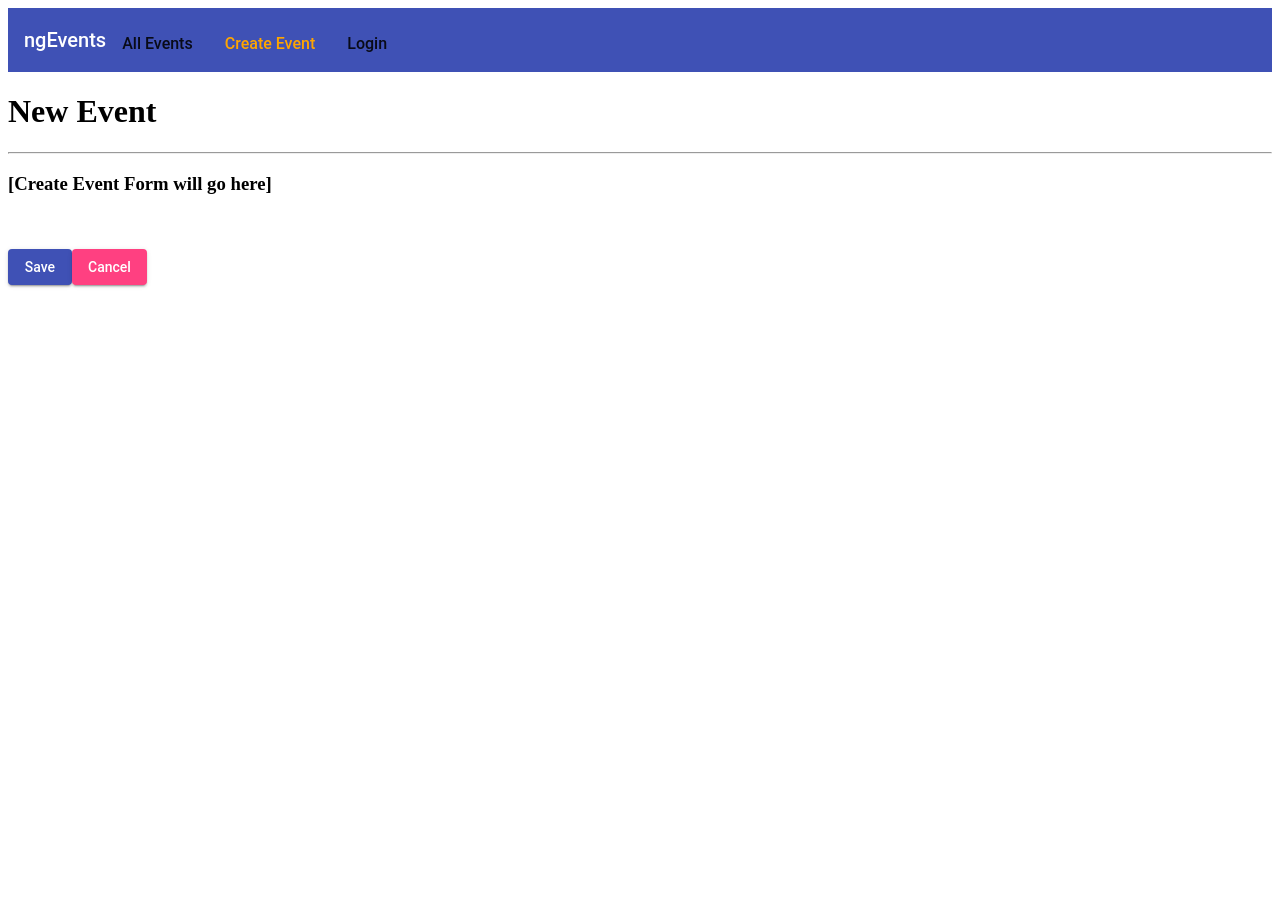
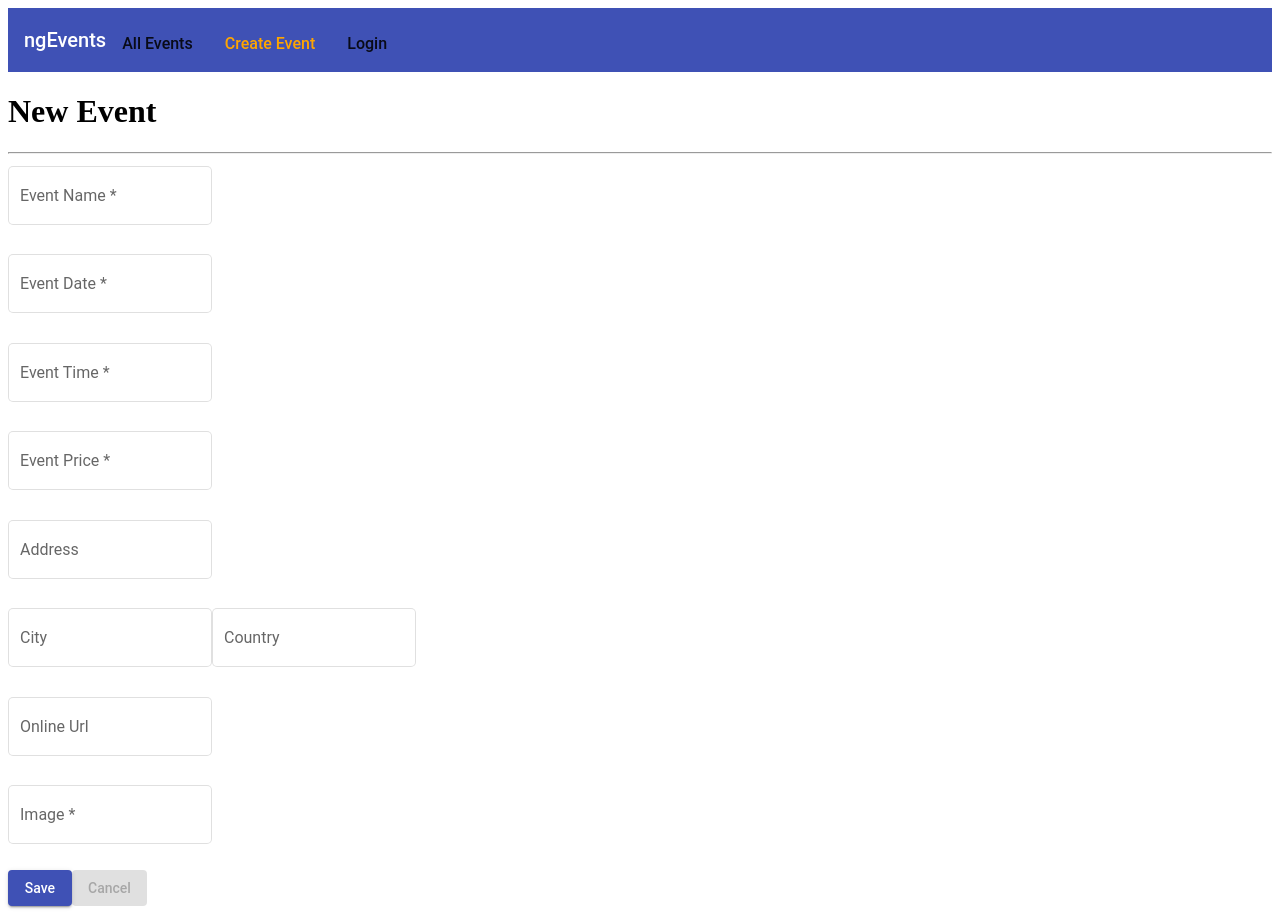
Before and after one commit to achutkiran/Angular-Tutorial-pluralsight, an Angular app: page /events/new in a window 1280 px wide. Before the commit the page ends 800 px from the top, so only its background shows below. Built offline with nearby package versions, Linux system fonts and the light colour scheme.

Commit message:
template-based form advance using ngModelGroup to group values

```diff
--- a/src/app/events/create-event.component.html
+++ b/src/app/events/create-event.component.html
@@ -1,9 +1,54 @@
 <h1>New Event</h1>
 <hr>
-<div>
-    <h3>[Create Event Form will go here]</h3>
-    <br>
-    <br>
-    <button mat-raised-button color="primary">Save</button>
-    <button mat-raised-button color="accent" (click)="cancel()">Cancel</button>
-</div>
+<form #newEventForm="ngForm" (ngSubmit)="saveEvent(newEventForm.value)" class="flexForm">
+    <mat-form-field appearance="outline">
+        <mat-label>Event Name</mat-label>
+        <input matInput (ngModel)="newEvent.name" name="name" required type="text" placeholder="Name of your event...">
+        <mat-error *ngIf="newEventForm.controls['name']?.invalid">Required</mat-error>
+    </mat-form-field>
+    <mat-form-field appearance="outline">
+        <mat-label>Event Date</mat-label>
+        <input matInput (ngModel)="newEvent.date" name="date" required type="text" placeholder="format (mm/dd/yyy)...">
+        <mat-error *ngIf="newEventForm.controls['date']?.invalid">Required</mat-error>
+    </mat-form-field>
+    <mat-form-field appearance="outline">
+        <mat-label>Event Time</mat-label>
+        <input matInput (ngModel)="newEvent.time" name="time" required type="text" placeholder="start and end time...">
+        <mat-error *ngIf="newEventForm.controls['time']?.invalid">Required</mat-error>
+    </mat-form-field>
+    <mat-form-field appearance="outline">
+        <mat-label>Event Price</mat-label>
+        <input matInput (ngModel)="newEvent.price" name="price" required type="number" placeholder="Event price...">
+        <mat-error *ngIf="newEventForm.controls['price']?.invalid">Required</mat-error>
+    </mat-form-field>
+    <div ngModelGroup="location">
+        <mat-form-field appearance="outline">
+            <mat-label>Address</mat-label>
+            <input matInput (ngModel)="newEvent.address" name="address" type="text" placeholder="Address of event...">
+        </mat-form-field>
+        <div>
+            <mat-form-field appearance="outline">
+                <mat-label>City</mat-label>
+                <input matInput (ngModel)="newEvent.city" name="city" type="text" placeholder="City...">
+            </mat-form-field>
+            <mat-form-field appearance="outline">
+                <mat-label>Country</mat-label>
+                <input matInput (ngModel)="newEvent.country" name="country" type="text" placeholder="Country...">
+            </mat-form-field>
+        </div>
+    </div>
+    <mat-form-field appearance="outline">
+        <mat-label>Online Url</mat-label>
+        <input matInput (ngModel)="newEvent.onlineUrl" name="onlineUrl" type="text" placeholder="Online Url...">
+    </mat-form-field>
+    <mat-form-field appearance="outline">
+        <mat-label>Image</mat-label>
+        <input matInput (ngModel)="newEvent.imageUrl" name="imageUrl" required pattern=".*\/.*.(png|jpg)" type="text" placeholder="url of image...">
+        <mat-error *ngIf="newEventForm.controls['imageUrl']?.errors?.pattern">Must be a png or jpg url</mat-error>
+        <mat-error *ngIf="newEventForm.controls['imageUrl']?.errors?.required">Required</mat-error>
+    </mat-form-field>
+    <div>
+        <button mat-raised-button color="primary" type="submit">Save</button>
+        <button mat-raised-button color="accent" [disabled]="newEventForm.invalid" type="button" (click)="cancel()">Cancel</button>
+    </div>
+</form>
--- a/src/app/events/create-event.component.ts
+++ b/src/app/events/create-event.component.ts
@@ -2,12 +2,24 @@ import { Component } from "@angular/core";
 import { Router } from '@angular/router';
 
 @Component({
-    templateUrl:'./create-event.component.html'
+    templateUrl:'./create-event.component.html',
+    styles:[`
+        .flexForm {
+            display: flex;
+            flex-direction: column;
+            align-items: flex-start;
+        }
+    `]
 })
 
 export class CreateEventComponent {
     isDirty:Boolean = true
+    newEvent
     constructor(private router:Router) { }
+
+    saveEvent(formValues) {
+        console.log(formValues)
+    }
 
     cancel(){
         this.router.navigate(['/events'])
```
Also changed, not shown: src/app/app.module.ts (+7 -3 lines).
